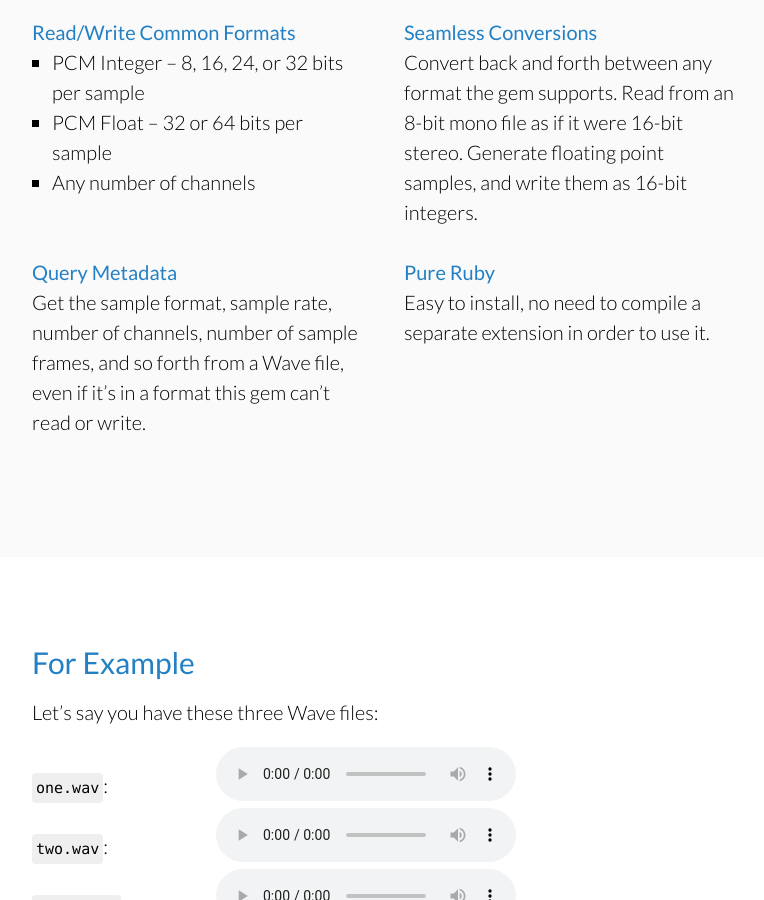
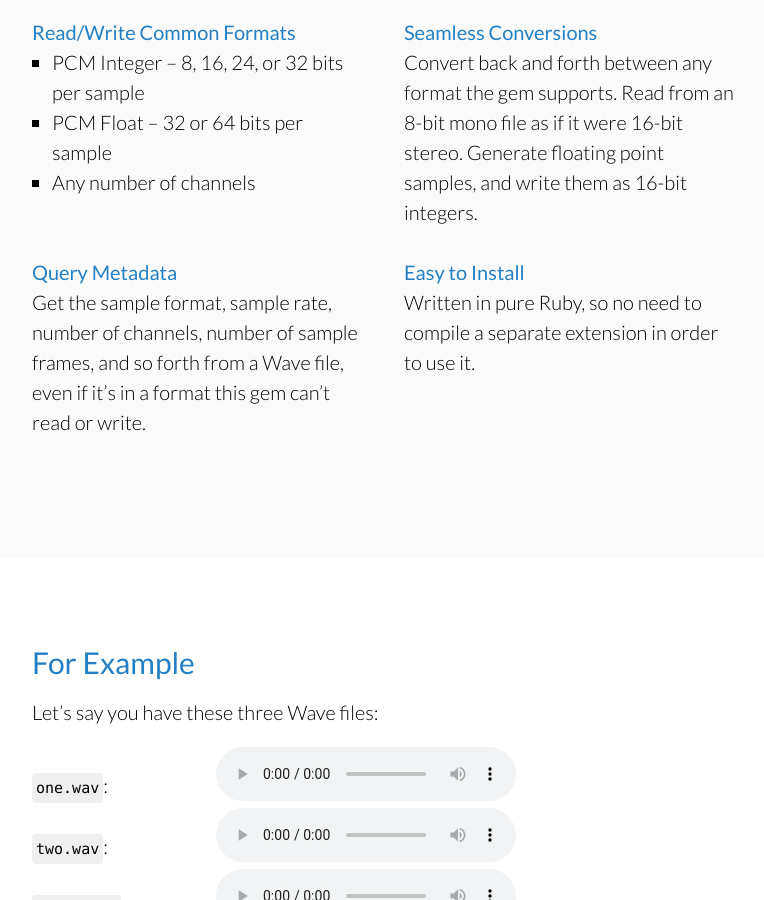
Before and after one commit to jstrait/wavefile, a Jekyll site: the page built from index.html, in a window 1280 px wide and 900 px high, scrolled down 333 px. Shown: the whole window, without its empty margins (236-1000 px from the left). Built offline with Jekyll 4.4.1, drawn with Linux system fonts in a browser that asks for light colours; some web fonts are replaced.

Commit message:
Improving feature description to make benefit more clear
The fact that the gem is written in pure Ruby isn't a benefit per
se, the real benefit is that it makes the gem easy to install.

```diff
--- a/index.html
+++ b/index.html
@@ -15,7 +15,7 @@ title: Home
     </li>
     <li><h3>Seamless Conversions</h3>Convert back and forth between any format the gem supports. Read from an 8-bit mono file as if it were 16-bit stereo. Generate floating point samples, and write them as 16-bit integers.</li>
     <li><h3>Query Metadata</h3>Get the sample format, sample rate, number of channels, number of sample frames, and so forth from a Wave file, even if it&rsquo;s in a format this gem can&rsquo;t read or write.</li>
-    <li><h3>Pure Ruby</h3>Easy to install, no need to compile a separate extension in order to use it.</li>
+    <li><h3>Easy to Install</h3>Written in pure Ruby, so no need to compile a separate extension in order to use it.</li>
   </ul>
 </div>
 <div class="section bg-white">
```
